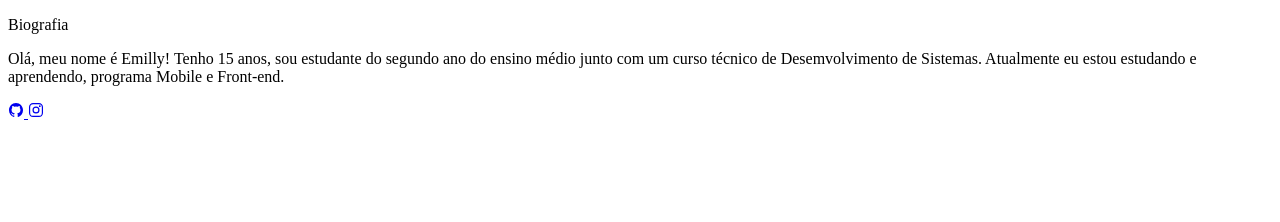
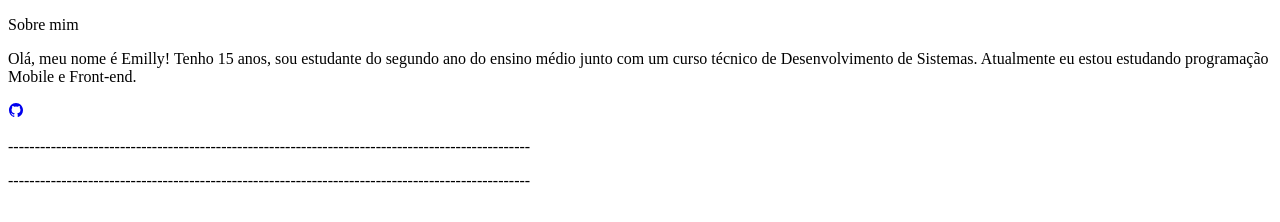
Before and after one commit to EmillyPrieto/portifolio, a plain HTML site: page index.html in a window 1280 px wide. Drawn offline with nearby package versions, Linux system fonts and the light colour scheme.

Commit message:
Update index.html

```diff
--- a/index.html
+++ b/index.html
@@ -10,9 +10,12 @@
   <title>Meu Site</title>
 </head>
 <body>
-  <p class="titulo"> Biografia</p>
-  <p  >Olá, meu nome é Emilly! Tenho 15 anos, sou estudante do segundo ano do ensino médio junto com um curso técnico de Desemvolvimento de Sistemas. Atualmente eu estou estudando e aprendendo, programa Mobile e Front-end.</p>
+  <p class="titulo">Sobre mim</p>
+  <p class="titulo">Olá, meu nome é Emilly! Tenho 15 anos, sou estudante do segundo ano do ensino médio junto com um curso técnico de Desenvolvimento de Sistemas. Atualmente eu estou estudando programação Mobile e Front-end.</p>
+
   <a href="https://github.com/EmillyPrieto" target="_blank"> <ion-icon class="logo-git" name="logo-github"> </ion-icon> </a>
-  <a href="https://www.instagram.com/joao_.mreira/" target="_blank"> <ion-icon name="logo-instagram"> </ion-icon> </a>
+
+  <p class="titulo">--------------------------------------------------------------------------------------------------</p>
+  <p  >--------------------------------------------------------------------------------------------------</p>
 </body>
 </html>
```
